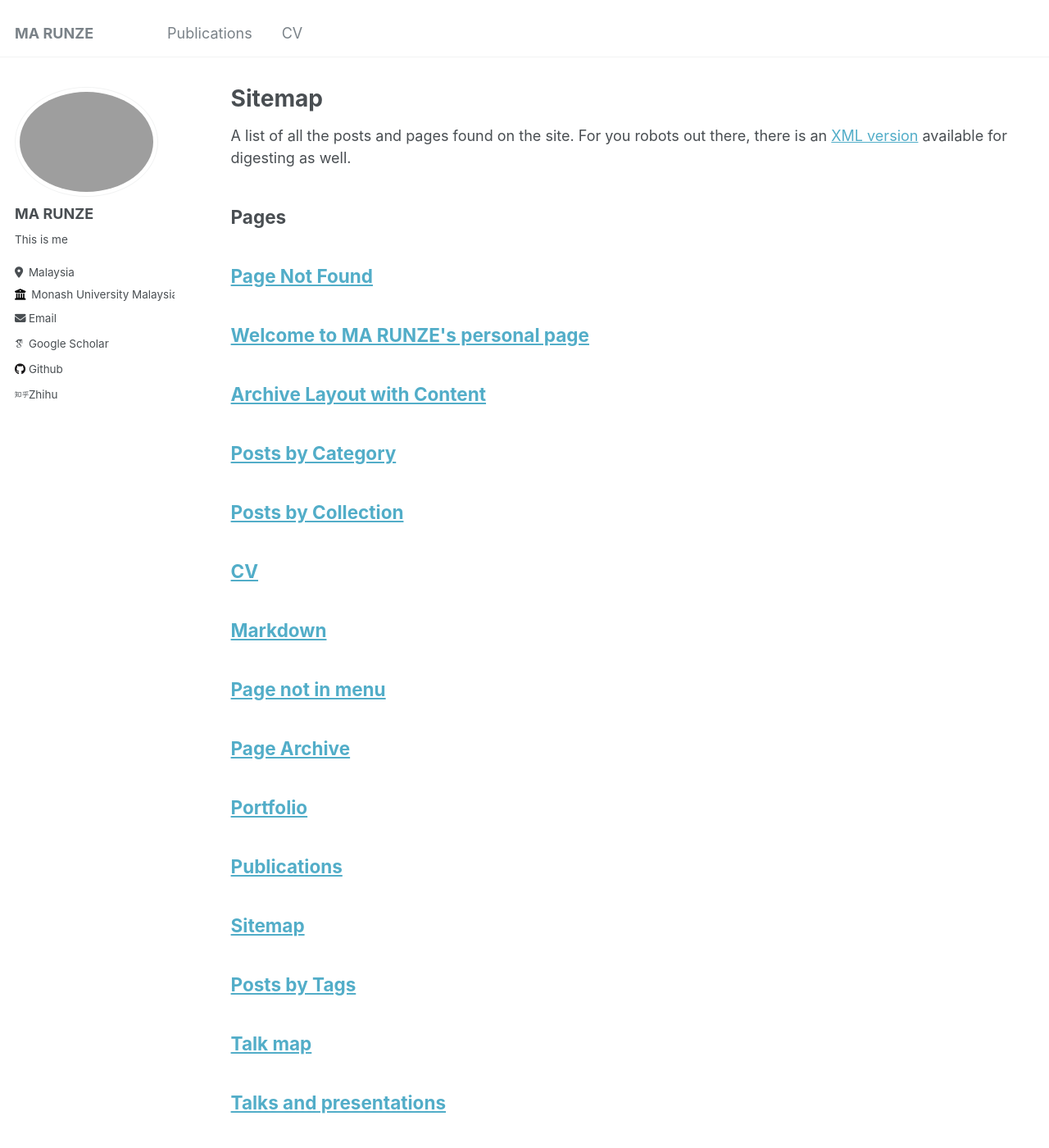
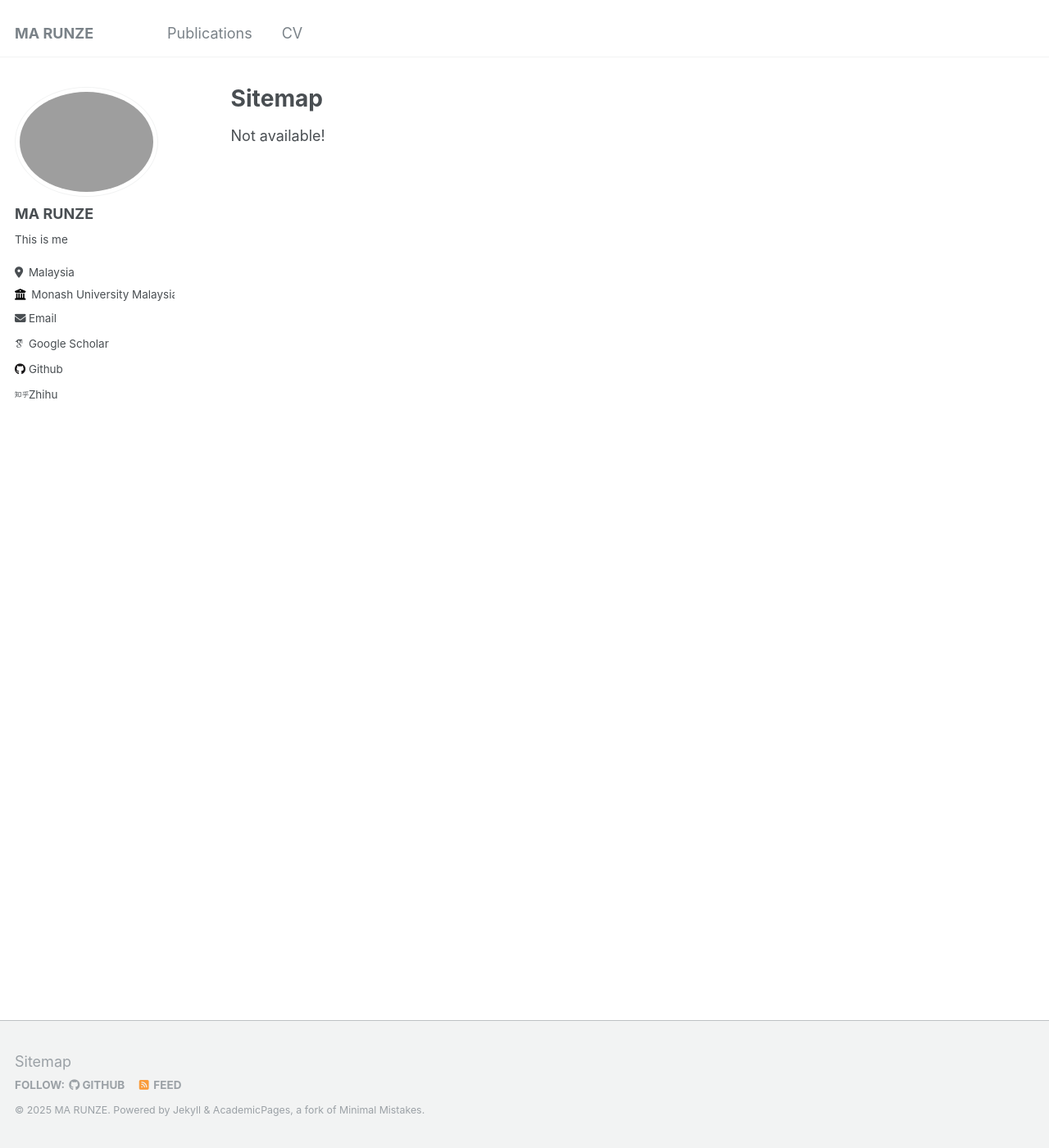
Before and after one commit to Kha1edze/Kha1edze.github.io, a Jekyll site: the page built from _pages/sitemap.md, in a window 1280 px wide and 1400 px high. Shown: the whole window at 82% size. Built offline with Jekyll 4.4.1, drawn with Linux system fonts in a browser that asks for light colours; some web fonts are replaced; some of the changed text lies outside the part shown.

Commit message:
update sitemap

```diff
--- a/_pages/sitemap.md
+++ b/_pages/sitemap.md
@@ -7,7 +7,8 @@ author_profile: true
 
 {% include base_path %}
 
-A list of all the posts and pages found on the site. For you robots out there, there is an [XML version]({{ base_path }}/sitemap.xml) available for digesting as well.
+Not available!
+<!-- A list of all the posts and pages found on the site. For you robots out there, there is an [XML version]({{ base_path }}/sitemap.xml) available for digesting as well. -->
 
 <!-- <h2>Publications</h2>
 
@@ -15,10 +16,10 @@ A list of all the posts and pages found on the site. For you robots out there, t
   {% include archive-single.html %}
 {% endfor %} -->
 
-<h2>Pages</h2>
+<!-- <h2>Pages</h2>
 {% for post in site.pages %}
   {% include archive-single.html %}
-{% endfor %}
+{% endfor %} -->
 
 <!-- <h2>Posts</h2>
 {% for post in site.posts %}
```
